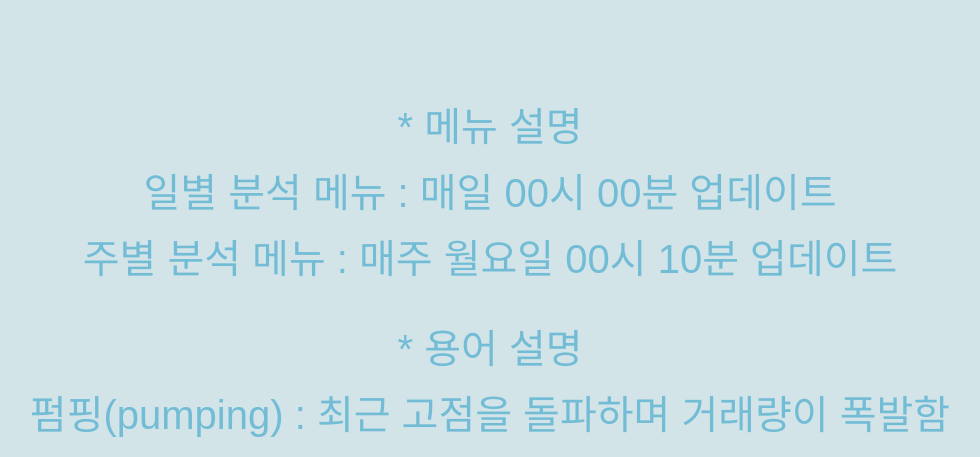
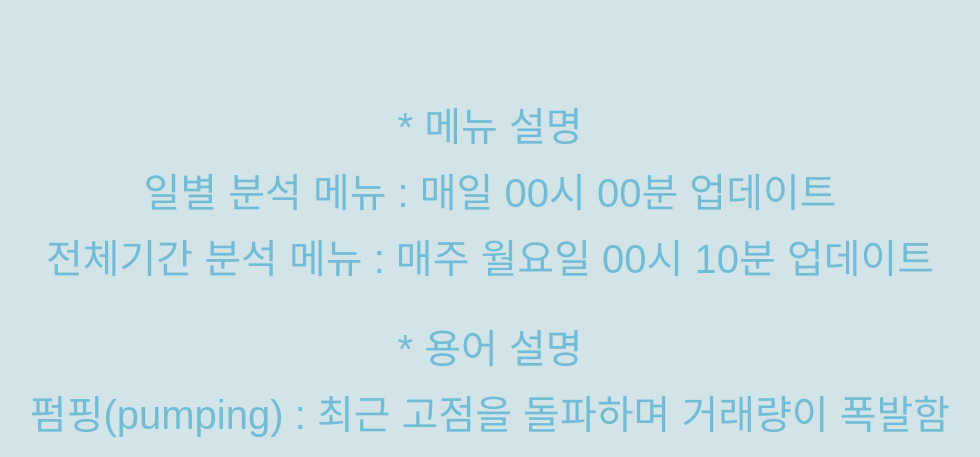
Before and after one commit to ykm8912/web_application_coins, a Django app: page / in a window 1280 px wide. Shown: the part 509-966 px from the top of the page, without its empty margins (150-1130 px from the left). Run offline with Django 3.2, Linux system fonts and the light colour scheme; data that the repository does not hold is empty; some libraries are stand-ins or nearby versions.

Commit message:
메뉴 설명 부분 수정

```diff
--- a/crypto/templates/index.html
+++ b/crypto/templates/index.html
@@ -7,7 +7,7 @@
     <h1>펌핑 & 변동성 돌파 & 골든/데드 크로스 기록</h1>
     <h2>* 메뉴 설명</h2>
     <h2>일별 분석 메뉴 : 매일 00시 00분 업데이트</h2>
-    <h2>주별 분석 메뉴 : 매주 월요일 00시 10분 업데이트</h2>
+    <h2>전체기간 분석 메뉴 : 매주 월요일 00시 10분 업데이트</h2>
     <br>
     <h2>* 용어 설명</h2>
     <h2>펌핑(pumping) : 최근 고점을 돌파하며 거래량이 폭발함</h2>
```
